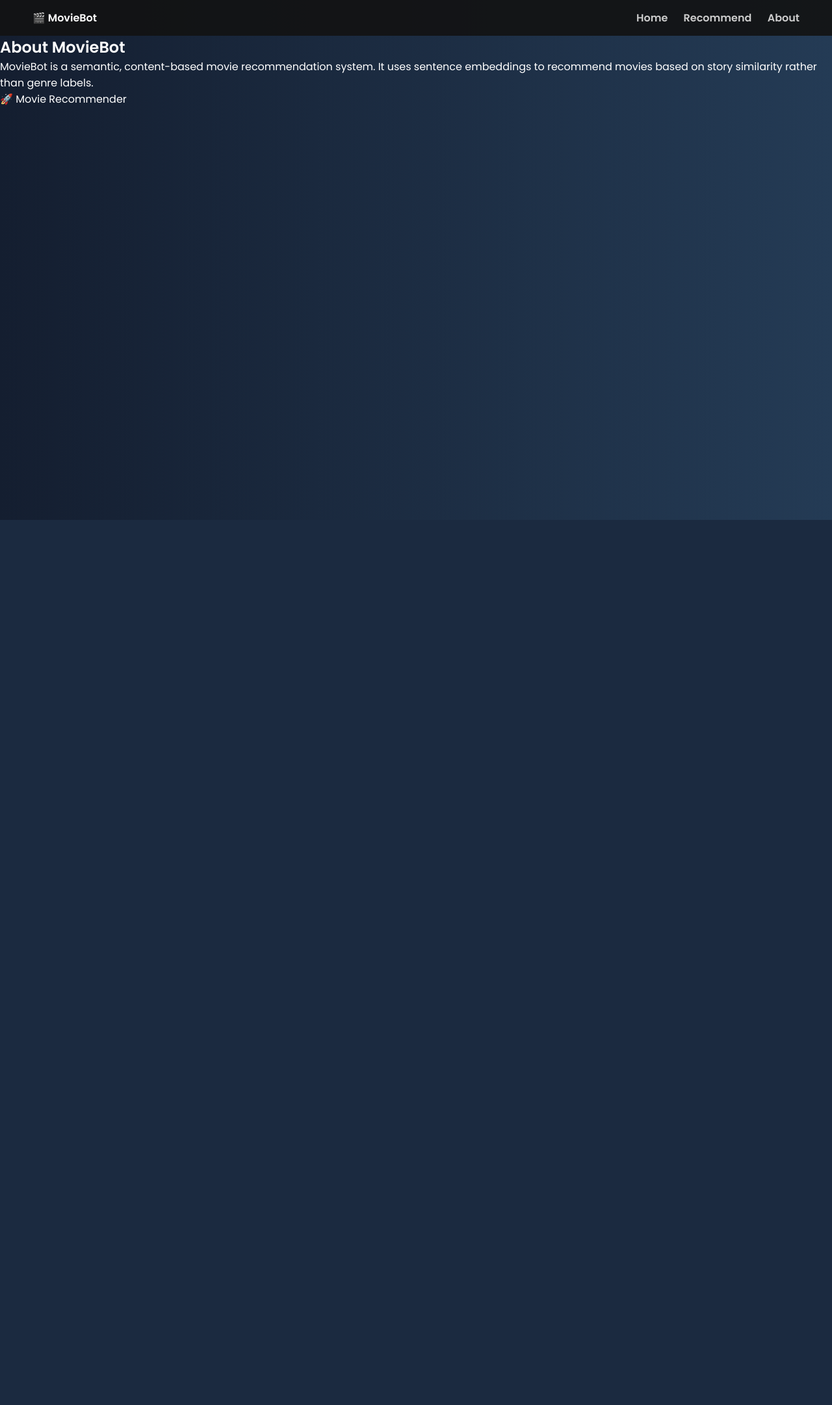
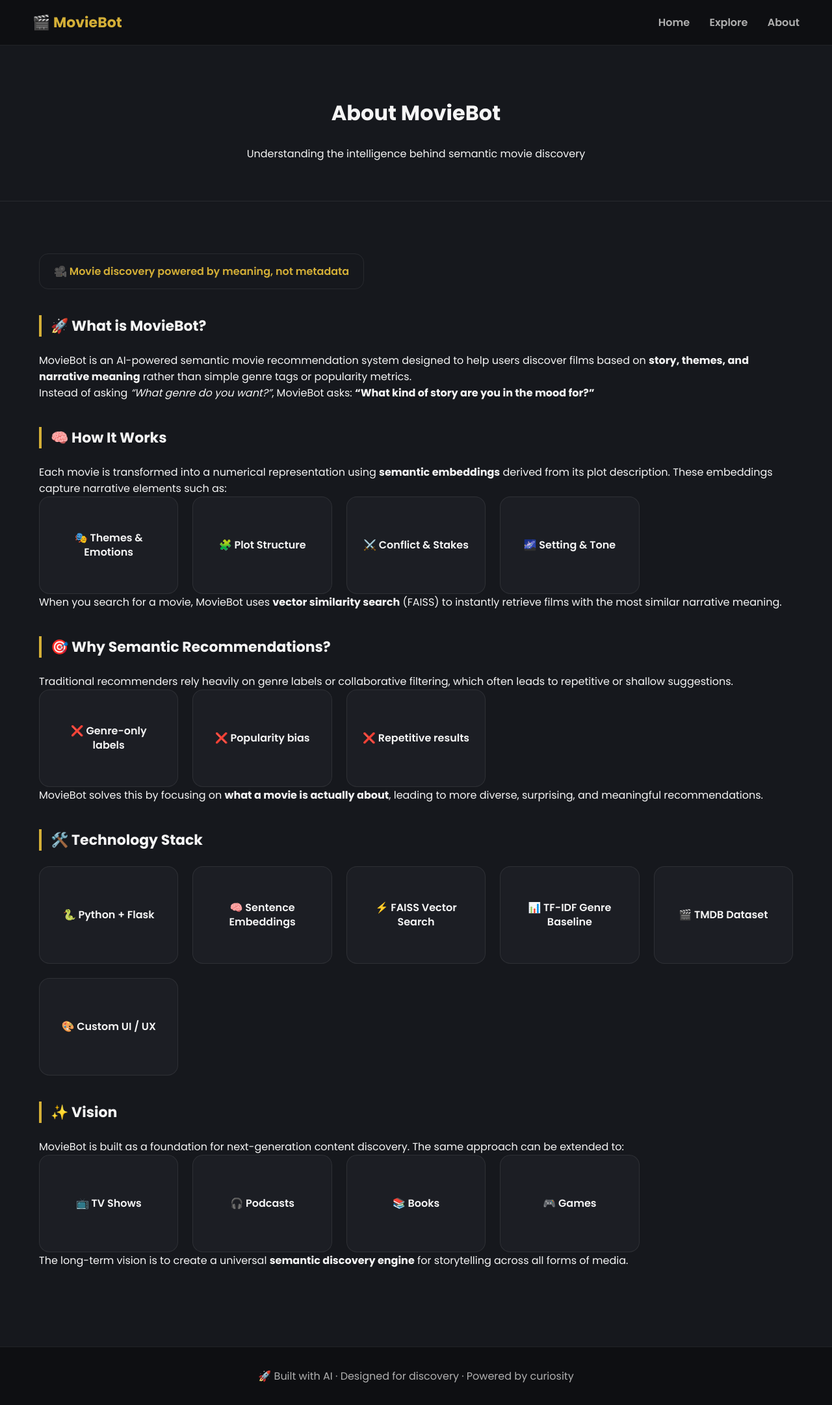
Before and after one commit to tharunvoffi/movie-recommender, a Flask app: page /about in a window 1280 px wide. Shown: the whole page at 65% size. Before the commit the page ends 800 px from the top, so only its background shows below. Run offline with Flask 3, Linux system fonts and the light colour scheme; parts of the project's set-up code (start-up, migrations or seed data) failed here and were passed over.

Commit message:
Update project code

```diff
--- a/app.py
+++ b/app.py
@@ -13,18 +13,12 @@ from sklearn.metrics.pairwise import cosine_similarity
 from rapidfuzz import process, fuzz
 import faiss
 
-# ------------------------------------------------
-# App setup
-# ------------------------------------------------
 app = Flask(__name__)
 
 BASE_DIR = os.path.dirname(os.path.abspath(__file__))
 DATA_PATH = os.path.join(BASE_DIR, "data", "tmdb_5000_movies.csv")
 ARTIFACTS_PATH = os.path.join(BASE_DIR, "artifacts")
 
-# ------------------------------------------------
-# Load data
-# ------------------------------------------------
 movies = pd.read_csv(DATA_PATH)[["title", "overview", "genres"]]
 movies.fillna("", inplace=True)
 
@@ -38,51 +32,27 @@ def normalize_title(text):
 movies["norm_title"] = movies["title"].apply(normalize_title)
 indices = pd.Series(movies.index, index=movies["norm_title"]).drop_duplicates()
 
-# ------------------------------------------------
-# Load precomputed embeddings & FAISS index
-# ------------------------------------------------
 embeddings = np.load(os.path.join(ARTIFACTS_PATH, "embeddings.npy"))
-faiss_index = faiss.read_index(
-    os.path.join(ARTIFACTS_PATH, "faiss.index")
-)
+faiss_index = faiss.read_index(os.path.join(ARTIFACTS_PATH, "faiss.index"))
 
-# ------------------------------------------------
-# Genre TF-IDF matrix
-# ------------------------------------------------
 tfidf = TfidfVectorizer(stop_words="english")
 genre_matrix = tfidf.fit_transform(movies["genres"])
 
-# ------------------------------------------------
-# Helper functions
-# ------------------------------------------------
 def find_best_match(user_input, threshold=70):
-    match = process.extractOne(
-        user_input, indices.index, scorer=fuzz.token_sort_ratio
-    )
+    match = process.extractOne(user_input, indices.index, scorer=fuzz.token_sort_ratio)
     return match[0] if match and match[1] >= threshold else None
 
 def semantic_recommend(norm_title, k=5):
     idx = indices[norm_title]
-    _, recs = faiss_index.search(
-        embeddings[idx].reshape(1, -1), k + 1
-    )
+    _, recs = faiss_index.search(embeddings[idx].reshape(1, -1), k + 1)
     return movies.iloc[recs[0][1:]]["title"].tolist()
 
 def genre_recommend(norm_title, k=5):
     idx = indices[norm_title]
-    scores = cosine_similarity(
-        genre_matrix[idx], genre_matrix
-    )[0]
-    ranked = sorted(
-        enumerate(scores),
-        key=lambda x: x[1],
-        reverse=True
-    )[1 : k + 1]
+    scores = cosine_similarity(genre_matrix[idx], genre_matrix)[0]
+    ranked = sorted(enumerate(scores), key=lambda x: x[1], reverse=True)[1:k+1]
     return [movies.iloc[i]["title"] for i, _ in ranked]
 
-# ------------------------------------------------
-# Routes
-# ------------------------------------------------
 @app.route("/")
 def home():
     return render_template("index.html")
@@ -94,9 +64,8 @@ def recommend():
 
     data = request.get_json()
     title = data.get("title", "").strip()
-
     if not title:
-        return jsonify({"error": "Please enter a movie title"}), 400
+        return jsonify({"error": "Enter a movie title"}), 400
 
     norm = normalize_title(title)
     suggestion = None
@@ -109,7 +78,7 @@ def recommend():
         suggestion = movies.iloc[indices[norm]]["title"]
 
     return jsonify({
-        "matched_title": movies.iloc[indices[norm]]["title"],
+        "matched": movies.iloc[indices[norm]]["title"],
         "suggestion": suggestion,
         "semantic": semantic_recommend(norm),
         "genre": genre_recommend(norm)
@@ -123,15 +92,9 @@ def about():
 def health():
     return {"status": "ok"}
 
-# ------------------------------------------------
-# Error handling
-# ------------------------------------------------
 @app.errorhandler(404)
-def page_not_found(e):
+def not_found(e):
     return render_template("404.html"), 404
 
-# ------------------------------------------------
-# Run (Render / Gunicorn ignores this)
-# ------------------------------------------------
 if __name__ == "__main__":
-    app.run()
+    app.run(debug=True)
--- a/static/css/style.css
+++ b/static/css/style.css
@@ -1,4 +1,21 @@
-@import url('https://fonts.googleapis.com/css2?family=Poppins:wght@400;600&display=swap');
+@import url('https://fonts.googleapis.com/css2?family=Poppins:wght@400;600;700&display=swap');
+
+:root {
+  /* FRAME (header + footer) */
+  --frame: #0e0f12;
+
+  /* CANVAS (page content) */
+  --canvas: #16181d;
+
+  /* ACCENT */
+  --accent: #d4af37;
+
+  /* TEXT */
+  --text: #f5f5f5;
+  --muted: #b0b0b0;
+
+  --border: rgba(255,255,255,.08);
+}
 
 * {
   margin: 0;
@@ -6,88 +23,189 @@
   box-sizing: border-box;
 }
 
+/* ---------- GLOBAL ---------- */
 body {
   font-family: 'Poppins', sans-serif;
-  background: linear-gradient(to right, #141e30, #243b55);
-  color: #fff;
+  background: var(--canvas);
+  color: var(--text);
   min-height: 100vh;
+
   display: flex;
   flex-direction: column;
 }
 
+/* ---------- HEADER / NAV (FRAME) ---------- */
 nav {
-  background: rgba(18,18,18,0.9);
-  padding: 15px 50px;
+  background: var(--frame);
+  padding: 18px 50px;
   display: flex;
   justify-content: space-between;
   align-items: center;
+  border-bottom: 1px solid var(--border);
+}
+
+nav strong {
+  font-size: 22px;
+  font-weight: 700;
+  color: var(--accent);
 }
 
 nav a {
-  color: #ccc;
+  color: var(--muted);
+  margin-left: 26px;
   text-decoration: none;
-  margin-left: 20px;
   font-weight: 600;
 }
 
 nav a:hover {
-  color: #ff4081;
+  color: var(--text);
 }
 
-.recommender {
-  padding: 80px 20px;
+/* ---------- MAIN CANVAS ---------- */
+main {
+  flex: 1;
+  background: var(--canvas);
+}
+
+/* ---------- HERO (HOME PAGE) ---------- */
+.hero {
+  padding: 140px 20px 120px;
   text-align: center;
 }
 
-.recommender input {
-  padding: 12px;
-  width: 60%;
-  max-width: 500px;
-  border: none;
-  border-radius: 6px;
-  font-size: 16px;
-  background: #ffffff;
-  color: #000000;
+.hero h1 {
+  font-size: clamp(42px, 5vw, 60px);
+  font-weight: 700;
 }
 
-.recommender input::placeholder {
-  color: #666666;
+.hero p {
+  margin: 18px auto 0;
+  font-size: 18px;
+  color: var(--muted);
+  max-width: 640px;
 }
 
-.recommender button {
-  margin-left: 10px;
-  padding: 12px 20px;
-  background: #2196f3;
-  border: none;
-  border-radius: 6px;
-  color: white;
-  cursor: pointer;
+/* ---------- BUTTON ---------- */
+.btn {
+  display: inline-block;
+  margin-top: 40px;
+  padding: 14px 40px;
+  border-radius: 999px;
+  background: var(--accent);
+  color: #000;
+  font-weight: 700;
+  text-decoration: none;
 }
 
-.results {
-  margin-top: 40px;
-  display: grid;
-  grid-template-columns: repeat(auto-fit, minmax(250px,1fr));
-  gap: 20px;
+/* ---------- SEARCH ---------- */
+.search {
+  padding: 80px 20px 60px;
+  text-align: center;
+  border-bottom: 1px solid var(--border);
 }
 
-.movie {
-  background: linear-gradient(135deg, #6a11cb, #2575fc);
-  border-radius: 10px;
-  padding: 20px;
+.search h1 {
+  font-size: 32px;
+  margin-bottom: 26px;
 }
 
-
-.loader {
-  margin: 30px auto;
-  border: 8px solid #f3f3f3;
-  border-top: 8px solid #ff4081;
-  border-radius: 50%;
-  width: 50px;
-  height: 50px;
-  animation: spin 1s linear infinite;
+.search-box {
+  display: inline-flex;
+  gap: 10px;
+  padding: 16px;
+  border-radius: 14px;
+  border: 1px solid var(--border);
 }
 
-@keyframes spin {
-  to { transform: rotate(360deg); }
+.search input {
+  width: 360px;
+  max-width: 70vw;
+  padding: 14px;
+  border-radius: 10px;
+  border: none;
+  font-size: 15px;
+  background: #1f2127;
+  color: var(--text);
 }
+
+.search button {
+  padding: 14px 22px;
+  border-radius: 10px;
+  border: none;
+  background: var(--accent);
+  font-weight: 700;
+}
+
+/* ---------- RESULTS ---------- */
+.results {
+  max-width: 1400px;
+  margin: auto;
+  padding: 80px 60px 120px;
+}
+
+/* ---------- SECTION TITLE ---------- */
+.section-title {
+  font-size: 22px;
+  margin: 40px 0 24px;
+  padding-left: 14px;
+  border-left: 4px solid var(--accent);
+}
+
+/* ---------- GRID ---------- */
+.grid {
+  display: grid;
+  grid-template-columns: repeat(5, 1fr);
+  gap: 22px;
+}
+
+/* ---------- MOVIE CARD ---------- */
+.movie-card {
+  border-radius: 16px;
+  padding: 22px;
+  min-height: 150px;
+
+  display: flex;
+  align-items: center;
+  justify-content: center;
+
+  text-align: center;
+  font-weight: 600;
+  line-height: 1.4;
+
+  border: 1px solid var(--border);
+  background: #1c1e24;
+}
+
+/* ---------- AI MESSAGE ---------- */
+.ai {
+  margin-bottom: 30px;
+  padding: 14px 22px;
+  border: 1px solid var(--border);
+  border-radius: 14px;
+  font-weight: 600;
+  color: var(--accent);
+  width: fit-content;
+}
+
+/* ---------- FOOTER (FRAME) ---------- */
+footer {
+  background: var(--frame);
+  margin-top: auto;
+  padding: 32px;
+  text-align: center;
+  color: var(--muted);
+  border-top: 1px solid var(--border);
+}
+
+/* ---------- RESPONSIVE ---------- */
+@media (max-width: 1200px) {
+  .grid { grid-template-columns: repeat(3, 1fr); }
+}
+
+@media (max-width: 768px) {
+  .grid { grid-template-columns: repeat(2, 1fr); }
+}
+
+@media (max-width: 480px) {
+  .grid { grid-template-columns: 1fr; }
+}
--- a/templates/404.html
+++ b/templates/404.html
@@ -5,9 +5,12 @@
   <link rel="stylesheet" href="{{ url_for('static', filename='css/style.css') }}">
 </head>
 <body>
+
 <section class="hero">
-  <h1>404 - Page Not Found</h1>
+  <h1>404</h1>
+  <p>Page not found</p>
   <a href="/" class="btn">Go Home</a>
 </section>
+
 </body>
 </html>
--- a/templates/about.html
+++ b/templates/about.html
@@ -1,28 +1,111 @@
 <!DOCTYPE html>
 <html>
 <head>
-  <title>About</title>
+  <title>About MovieBot</title>
   <link rel="stylesheet" href="{{ url_for('static', filename='css/style.css') }}">
 </head>
 <body>
+
 <nav>
   <strong>🎬 MovieBot</strong>
   <div>
     <a href="/">Home</a>
-    <a href="/recommend">Recommend</a>
+    <a href="/recommend">Explore</a>
     <a href="/about">About</a>
   </div>
 </nav>
 
-<section class="about">
+<section class="search">
   <h1>About MovieBot</h1>
-  <p>
-    MovieBot is a semantic, content-based movie recommendation system.
-    It uses sentence embeddings to recommend movies based on story similarity
-    rather than genre labels.
-  </p>
+  <p class="about-subtitle">Understanding the intelligence behind semantic movie discovery</p>
 </section>
 
-<footer>🚀 Movie Recommender</footer>
+<section class="results">
+
+  <div class="ai">
+    🎥 Movie discovery powered by meaning, not metadata
+  </div>
+
+  <h2 class="section-title">🚀 What is MovieBot?</h2>
+  <p class="context">
+    MovieBot is an AI-powered semantic movie recommendation system designed to help users
+    discover films based on <b>story, themes, and narrative meaning</b> rather than
+    simple genre tags or popularity metrics.
+  </p>
+  <p class="context">
+    Instead of asking <i>“What genre do you want?”</i>, MovieBot asks:
+    <b>“What kind of story are you in the mood for?”</b>
+  </p>
+
+  <h2 class="section-title">🧠 How It Works</h2>
+  <p class="context">
+    Each movie is transformed into a numerical representation using
+    <b>semantic embeddings</b> derived from its plot description.
+    These embeddings capture narrative elements such as:
+  </p>
+
+  <div class="grid">
+    <div class="movie-card">🎭 Themes & Emotions</div>
+    <div class="movie-card">🧩 Plot Structure</div>
+    <div class="movie-card">⚔️ Conflict & Stakes</div>
+    <div class="movie-card">🌌 Setting & Tone</div>
+  </div>
+
+  <p class="context">
+    When you search for a movie, MovieBot uses <b>vector similarity search</b> (FAISS)
+    to instantly retrieve films with the most similar narrative meaning.
+  </p>
+
+  <h2 class="section-title">🎯 Why Semantic Recommendations?</h2>
+  <p class="context">
+    Traditional recommenders rely heavily on genre labels or collaborative filtering,
+    which often leads to repetitive or shallow suggestions.
+  </p>
+
+  <div class="grid">
+    <div class="movie-card">❌ Genre-only labels</div>
+    <div class="movie-card">❌ Popularity bias</div>
+    <div class="movie-card">❌ Repetitive results</div>
+  </div>
+
+  <p class="context">
+    MovieBot solves this by focusing on <b>what a movie is actually about</b>,
+    leading to more diverse, surprising, and meaningful recommendations.
+  </p>
+
+  <h2 class="section-title">🛠️ Technology Stack</h2>
+  <div class="grid">
+    <div class="movie-card">🐍 Python + Flask</div>
+    <div class="movie-card">🧠 Sentence Embeddings</div>
+    <div class="movie-card">⚡ FAISS Vector Search</div>
+    <div class="movie-card">📊 TF-IDF Genre Baseline</div>
+    <div class="movie-card">🎬 TMDB Dataset</div>
+    <div class="movie-card">🎨 Custom UI / UX</div>
+  </div>
+
+  <h2 class="section-title">✨ Vision</h2>
+  <p class="context">
+    MovieBot is built as a foundation for next-generation content discovery.
+    The same approach can be extended to:
+  </p>
+
+  <div class="grid">
+    <div class="movie-card">📺 TV Shows</div>
+    <div class="movie-card">🎧 Podcasts</div>
+    <div class="movie-card">📚 Books</div>
+    <div class="movie-card">🎮 Games</div>
+  </div>
+
+  <p class="context">
+    The long-term vision is to create a universal <b>semantic discovery engine</b>
+    for storytelling across all forms of media.
+  </p>
+
+</section>
+
+<footer>
+  🚀 Built with AI · Designed for discovery · Powered by curiosity
+</footer>
+
 </body>
 </html>
```
Also changed, not shown: static/js/main.js (+38 -19 lines), templates/index.html (+14 -5 lines), templates/recommend.html (+22 -19 lines).
